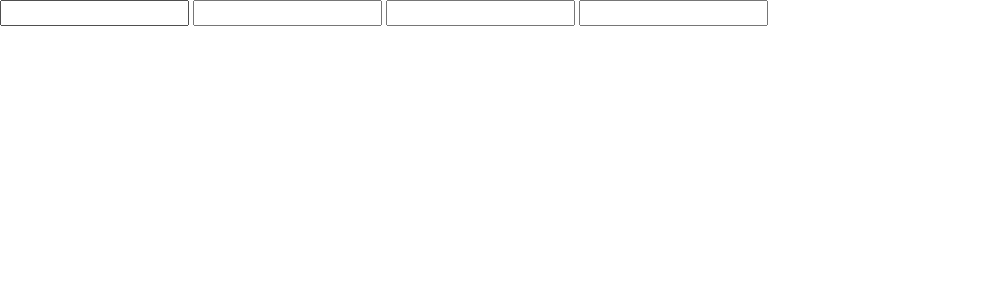
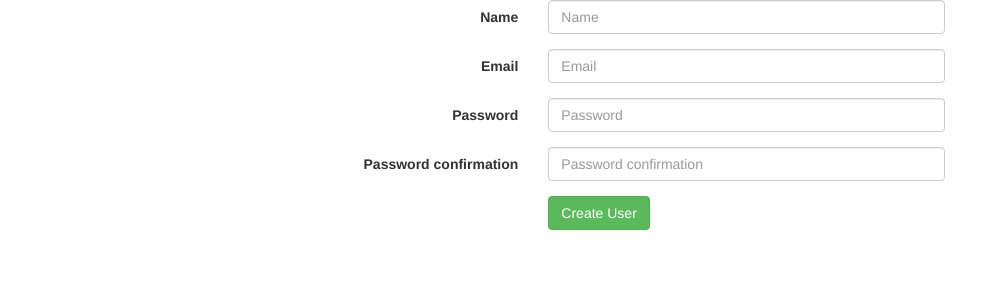
Before and after one commit to mlpinit/tcarc, a Rails app: page /signup in a window 1280 px wide. Shown: the top 300 px of the page, without its empty margins (0-1008 px from the left). Run offline with Rails 7, Linux system fonts and the light colour scheme; style sheets or scripts are compiled from the project's sources; some libraries are stand-ins or nearby versions.

Commit message:
add bootstrap styling on signin form

```diff
--- a/app/views/users/new.html.erb
+++ b/app/views/users/new.html.erb
@@ -1,8 +1,36 @@
 <% @title = "Sign Up" %>
 
-<%= form_for user do |f| %>
-  <%= f.text_field :name %>
-  <%= f.text_field :email %>
-  <%= f.password_field :password %>
-  <%= f.password_field :password_confirmation %>
-<% end %>
+<div class='form-horizontal col-md-6 col-md-offset-3'>
+  <%= form_for user do |f| %>
+    <div class='form-group'>
+      <%= f.label :name, class: 'control-label col-md-4' %>
+      <div class="col-md-8">
+        <%= f.text_field :name, placeholder: :name, class: 'form-control' %>
+      </div>
+    </div>
+    <div class='form-group'>
+      <%= f.label :email, class: 'control-label col-md-4' %>
+      <div class="col-md-8">
+        <%= f.text_field :email, placeholder: :email, class: 'form-control' %>
+      </div>
+    </div>
+    <div class='form-group'>
+      <%= f.label :password, class: 'control-label col-md-4' %>
+      <div class="col-md-8">
+        <%= f.password_field :password, placeholder: :password, class: 'form-control' %>
+      </div>
+    </div>
+    <div class='form-group'>
+      <%= f.label :password_confirmation, class: 'control-label col-md-4' %>
+      <div class="col-md-8">
+        <%= f.password_field :password_confirmation, placeholder: :password_confirmation, class: 'form-control' %>
+      </div>
+    </div>
+
+    <div class='form-group'>
+      <div class="col-md-offset-4 col-md-8">
+        <%= f.submit class: 'btn btn-success' %>
+      </div>
+    </div>
+  <% end %>
+</div>
```
Also changed, not shown: test/controllers/users_controller_test.rb (+1 -0 lines).
